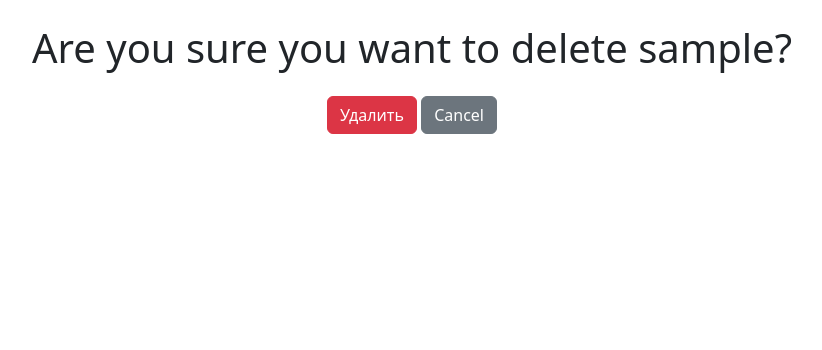
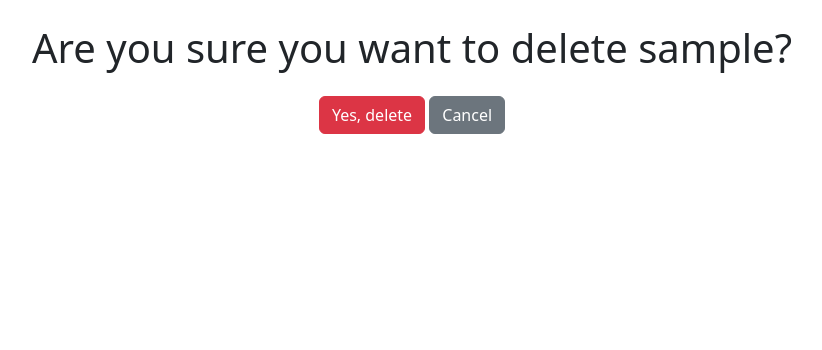
Before and after one commit to BobKelsoGIT/python-project-52, a Django app: page /users/1/delete/ in a window 1280 px wide. Shown: the part 70-420 px from the top of the page, without its empty margins (228-1050 px from the left). Run offline with Django 4.2, Linux system fonts and the light colour scheme; the visitor is signed in with stand-in values (Sample User, id 1); data comes from the database, SQL or seed files in the repository; some libraries are stand-ins or nearby versions.

Commit message:
translation changes

```diff
--- a/task_manager/templates/delete_form.html
+++ b/task_manager/templates/delete_form.html
@@ -17,7 +17,7 @@
 
             <form class="text-center" method="post">
                 {% csrf_token %}
-                <button type="submit" class="btn btn-danger">{% trans "Delete" %}</button>
+                <button type="submit" class="btn btn-danger">{% trans "Yes, delete" %}</button>
                 <a href="{{ cancel_url }}" class="btn btn-secondary">{% trans "Cancel" %}</a>
             </form>
         </div>
```
Also changed, not shown: locale/ru/LC_MESSAGES/django.po, 1 other file.
